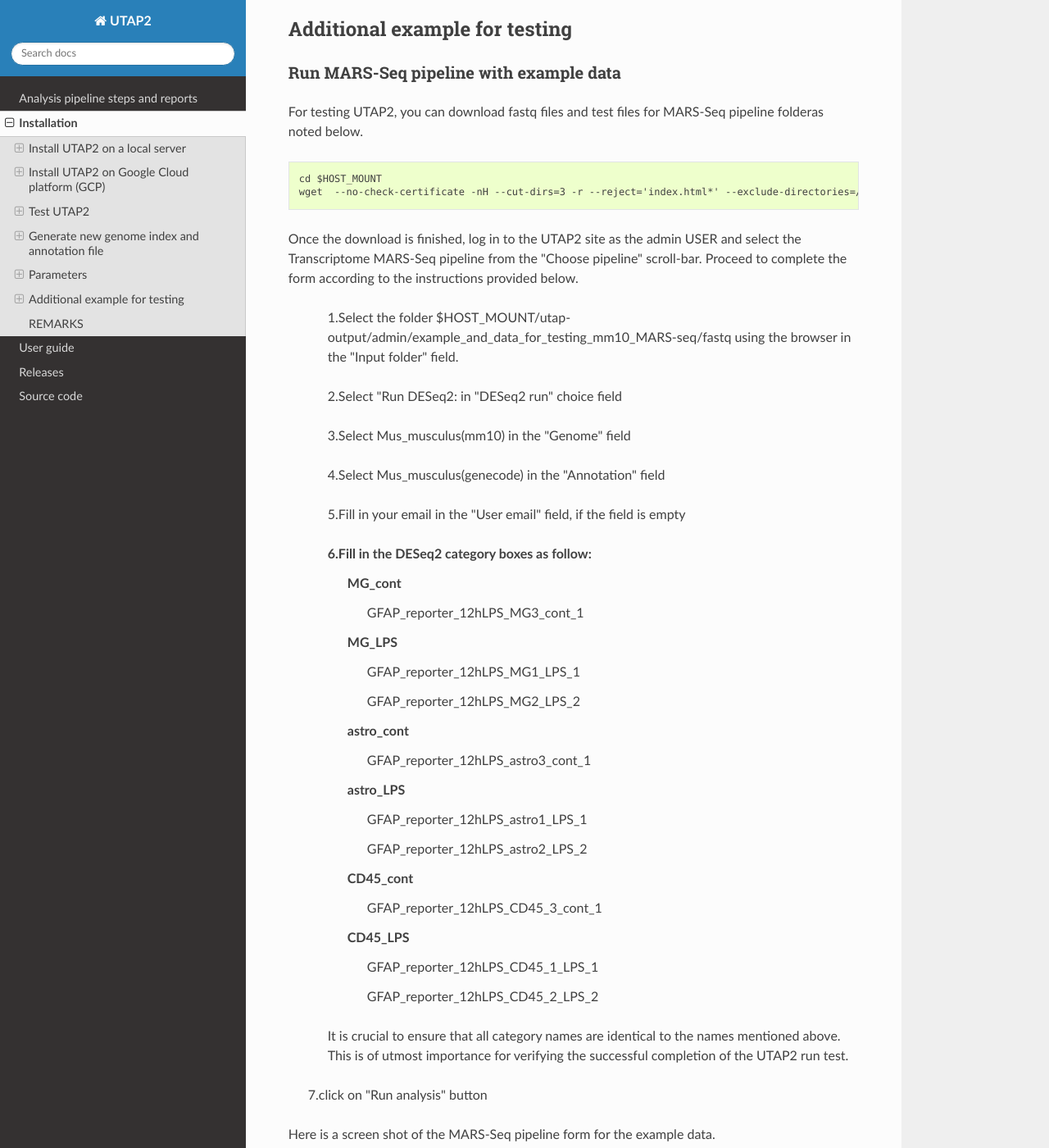
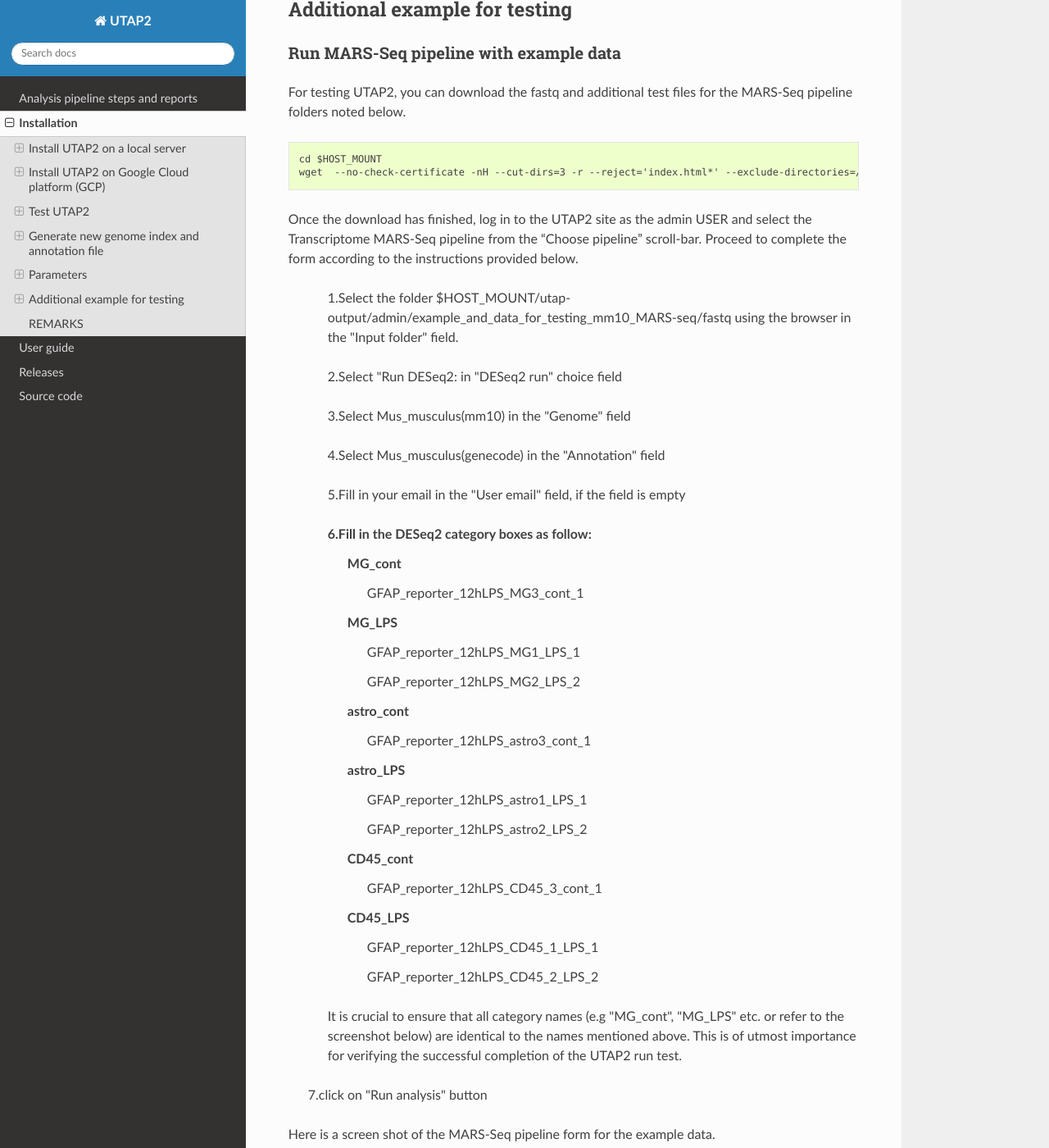
Before and after one commit to utap2/utap2, a Sphinx documentation site: the page built from docs/rst/installation.rst, in a window 1280 px wide and 1400 px high, scrolled down 17362 px. Shown: the whole window at 82% size. Built offline with Sphinx 7.4.7 and the Read the Docs theme 3.1.0, drawn with Linux system fonts in a browser that asks for light colours; pages that are not in the unit, such as notebooks, are missing from menus; some of the changed text lies outside the part shown.

Commit message:
Update installation.rst

```diff
--- a/docs/rst/installation.rst
+++ b/docs/rst/installation.rst
@@ -325,7 +325,7 @@
 
       1.Select the folder $HOST_MOUNT/utap-output/admin/example_and_data_for_testing_hg38_RNA-seq/fastq using the browser in the "Input folder" field.
 
-      2.Select "Run DESeq2: in "DESeq2 run" choice field
+      2.Select "Run DESeq2" in "DESeq2 run" choice field
 
       3.Select Homo_sapiens(hg38) in the "Genome" field
 
@@ -349,7 +349,7 @@
 
                      IZ-siC
 
-      It is crucial to ensure that all category names are identical to the names mentioned above. This is of utmost importance for verifying the successful completion of the UTAP2 run test.
+      It is crucial to ensure that all category names are identical to the names mentioned above as seen in the screenshot below. This is of utmost importance for verifying the successful completion of the UTAP2 run test.
 
    7.Add batch effect by clicking on "Add Batch Effect" button.
 
@@ -490,13 +490,13 @@
 HOST_MOUNT
                        Mount point from the singularity on the host (full path of the folder).
 
-                       This is the folder that contains all UTAP2 installation files,
+                       This is the folder that contains all UTAP2 installation files.
 
                        All input and output data for all of the users will be written into this folder.
 
 
 ADMIN_PASS
-                       Password of an admin in the UTAP2 database
+                       Password of an admin in the UTAP2 database.
 
                        (The password must contain at least one uppercase character, one lowercase character, and one digit).
 
@@ -525,9 +525,7 @@
 
 
 USER
-                       User in host server that has permission to run cluster commands (if run with cluster), run singularity commands and write
-
-                       into the $HOST_MOUNT folder (user can have "fakeroot" permissions).
+                       User in host server that has permission to run cluster commands (if run with cluster), run singularity commands and write into the $HOST_MOUNT folder (user can have "fakeroot" permissions).
 
                        **The default is:** USER=$USER
 
@@ -638,9 +636,7 @@
 
 
 SINGULARITY_TMP_DIR
-                     Singularity uses a temporary directory to build the squashfs filesystem, and this temp space needs to be at least 36GB
-
-                     large to hold the entire resulting Singularity image.
+                     Singularity uses a temporary directory to build the squashfs filesystem, and this temp space needs to be at least 36GB large to hold the entire resulting Singularity image.
 
                      If you use "fakeroot" privileges,  make sure that the tmp directory is local and not NFS or GPFS mounted disc.
 
@@ -704,14 +700,14 @@
 
 Run MARS-Seq pipeline with example data
 --------------------------------------
-For testing UTAP2, you can download fastq files and test files for MARS-Seq pipeline folderas noted below.
+For testing UTAP2, you can download the fastq and additional test files for the MARS-Seq pipeline folders noted below.
 ::
 
     cd $HOST_MOUNT
     wget  --no-check-certificate -nH --cut-dirs=3 -r --reject='index.html*' --exclude-directories=/20230520_231819_test_Transcriptome_MARS-Seq  -P $HOST_MOUNT/utap-output/admin/example_and_data_for_testing_mm10_MARS-seq https://dors4.weizmann.ac.il/utap/UTAP_test_and_example_data/example_and_data_for_testing_mm10_MARS-seq/
 
 
-Once the download is finished, log in to the UTAP2 site as the admin USER and select the Transcriptome MARS-Seq pipeline from the "Choose pipeline" scroll-bar. Proceed to complete the form according to the instructions provided below.
+Once the download has finished, log in to the UTAP2 site as the admin USER and select the Transcriptome MARS-Seq pipeline from the “Choose pipeline” scroll-bar. Proceed to complete the form according to the instructions provided below.
 
       1.Select the folder $HOST_MOUNT/utap-output/admin/example_and_data_for_testing_mm10_MARS-seq/fastq using the browser in the "Input folder" field.
 
@@ -752,7 +748,7 @@
                      GFAP_reporter_12hLPS_CD45_2_LPS_2
 
 
-      It is crucial to ensure that all category names are identical to the names mentioned above. This is of utmost importance for verifying the successful completion of the UTAP2 run test.
+      It is crucial to ensure that all category names (e.g  "MG_cont",  "MG_LPS" etc. or refer to the screenshot below) are identical to the names mentioned above. This is of utmost importance for verifying the successful completion of the UTAP2 run test.
 
    7.click on "Run analysis" button
 
@@ -771,7 +767,7 @@
 The folder "10_reports/<report_name>_umi_counts_<run_id>" contains graphs, statistics, and additional information for all the pipeline steps. Once the run is completed, you will receive an email with links to the results report. For a detailed interactive explanation of the report, you can utilize the relevant e-learning module available in the site navigation bar.
 
 An example of the pipeline output can be found at:
-https://dors4.weizmann.ac.il/UTAP/UTAP_test_and_example_data/example_and_data_for_testing_mm10_MARS-seq/20230520_231819_test_Transcriptome_MARS-Seq
+https://dors4.weizmann.ac.il/utap/UTAP_test_and_example_data/example_and_data_for_testing_mm10_MARS-seq/20230520_231819_test_Transcriptome_MARS-Seq
 
 For further details, please refer to the "Help" tab in the site navigation bar.
 
@@ -780,7 +776,7 @@
 
 Check pipeline output
 --------------------------
-After the run is finished, you can verify the successful completion of the test run by executing the script test_UTAP.sh. This script compares the results from your pipeline with the example results available at https://dors4.weizmann.ac.il/UTAP/UTAP_test_and_example_data/exammple_and_data_for_testing_mm10_MARS-seq/20230520_231819_test_Transcriptome_MARS-Seq.
+After the run is finished, you can verify the successful completion of the test run by executing the script test_UTAP.sh. This script compares the results from your pipeline with the example results available at https://dors4.weizmann.ac.il/utap/UTAP_test_and_example_data/exammple_and_data_for_testing_mm10_MARS-seq/20230520_231819_test_Transcriptome_MARS-Seq.
 
 To run the script, follow the instructions below:
 
```
